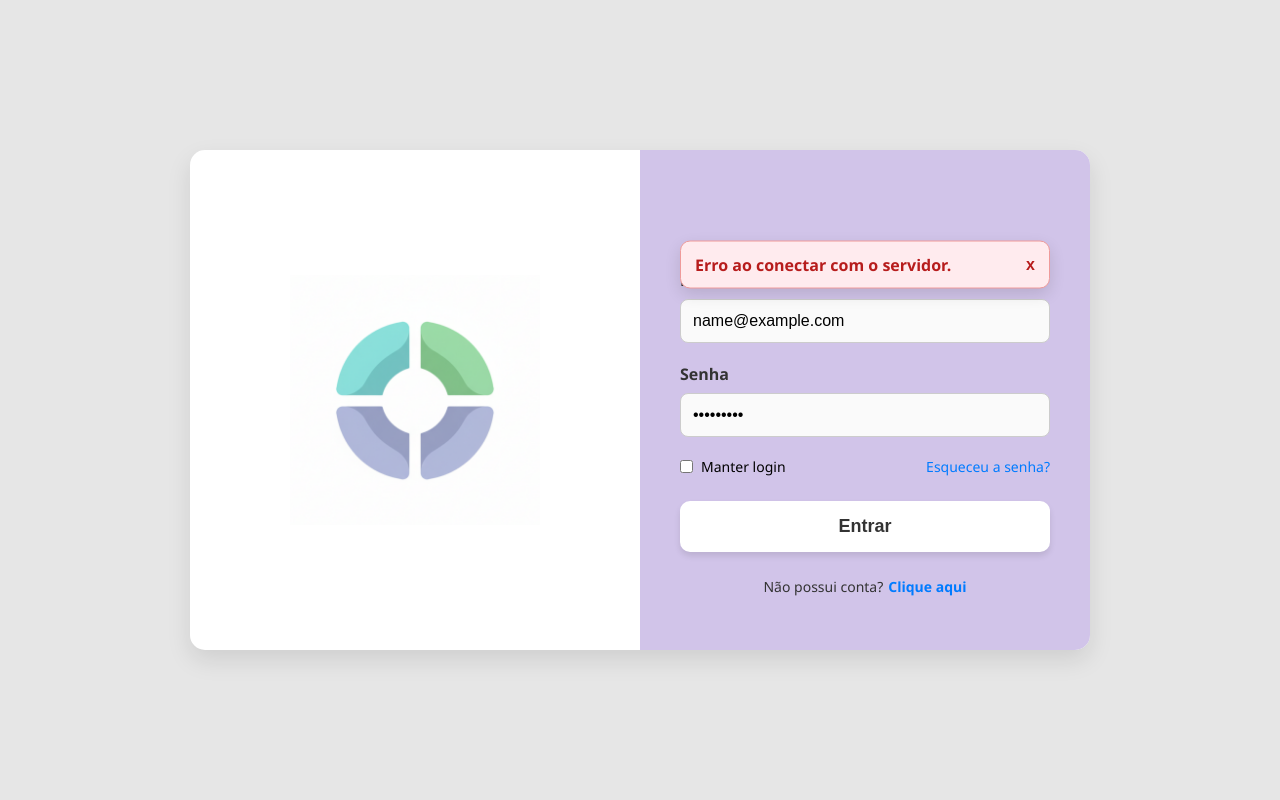
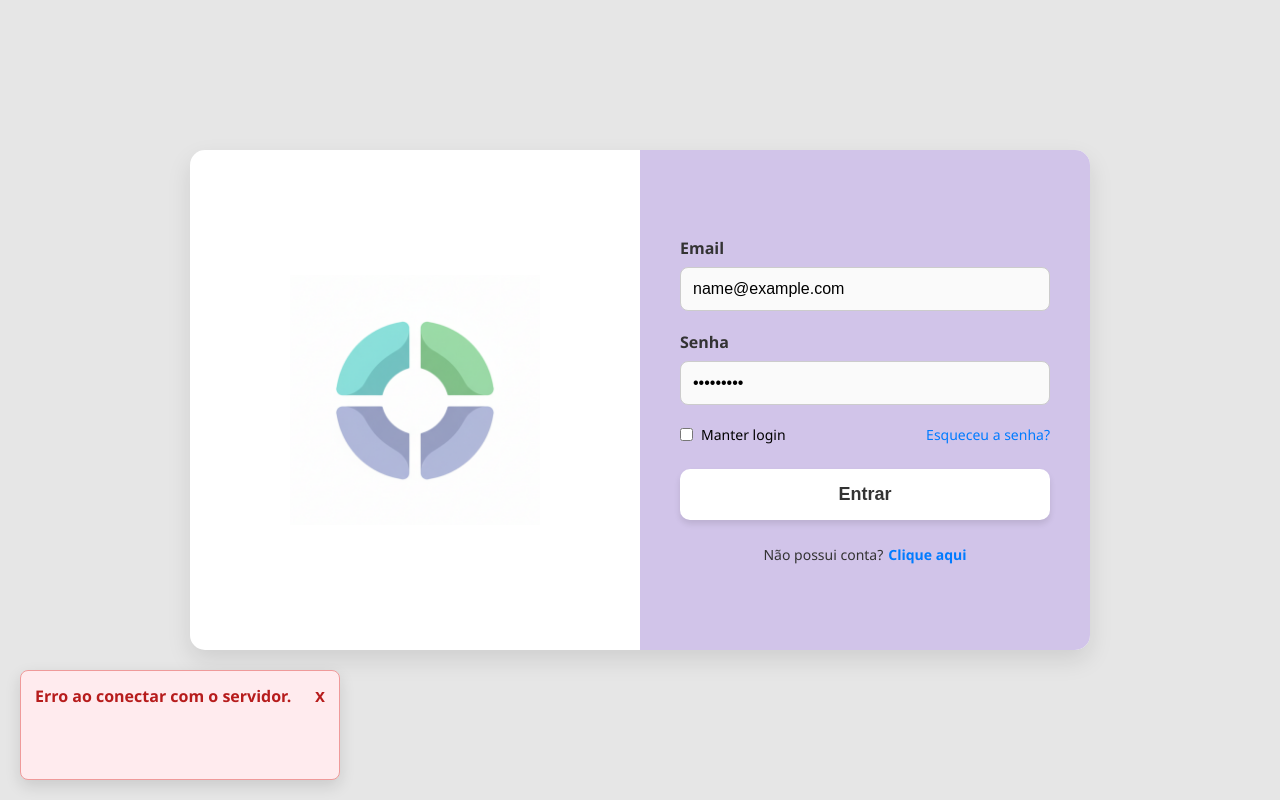
Before and after one commit to viictorpaes/Capacita-Mais, a React (Vite) app in the folder FrontEnd/Capacita-Front/: page /login in a window 1280 px wide. Both pictures are taken after typing "name@example.com", "Sample123" into the empty fields and a click on the button "Entrar". Built offline with nearby package versions, Linux system fonts and the light colour scheme; no server answers.

Commit message:
feat: refatorar componente Toast para melhorar a lógica de fechamento e animações

```diff
--- a/FrontEnd/Capacita-Front/src/components/Toast.css
+++ b/FrontEnd/Capacita-Front/src/components/Toast.css
@@ -1,16 +1,27 @@
 .cp-toast {
-  position: sticky;
-  top: 90px;
-  z-index: 120;
-  margin-bottom: 16px;
-  padding: 12px 14px;
-  border-radius: 10px;
+  position: fixed;
+  left: 20px;
+  bottom: 20px;
+  z-index: 9999;
+  width: 320px;
+  max-width: calc(100vw - 40px);
+  min-height: 110px;
+  padding: 14px;
+  border-radius: 8px;
   display: flex;
   justify-content: space-between;
-  align-items: center;
+  align-items: flex-start;
   gap: 12px;
   font-weight: 600;
   box-shadow: 0 6px 16px rgba(0, 0, 0, 0.12);
+}
+
+.cp-toast-entering {
+  animation: cp-toast-enter 220ms ease-out;
+}
+
+.cp-toast-leaving {
+  animation: cp-toast-leave 180ms ease-in forwards;
 }
 
 .cp-toast-success {
@@ -30,6 +41,44 @@
   background: transparent;
   color: inherit;
   cursor: pointer;
-  font-size: 16px;
+  font-size: 18px;
   font-weight: bold;
+  line-height: 1;
+  padding: 0;
+  margin-top: 2px;
 }
+
+@keyframes cp-toast-enter {
+  from {
+    opacity: 0;
+    transform: translateY(14px) scale(0.98);
+  }
+
+  to {
+    opacity: 1;
+    transform: translateY(0) scale(1);
+  }
+}
+
+@keyframes cp-toast-leave {
+  from {
+    opacity: 1;
+    transform: translateY(0) scale(1);
+  }
+
+  to {
+    opacity: 0;
+    transform: translateY(12px) scale(0.98);
+  }
+}
+
+@media (prefers-reduced-motion: reduce) {
+  .cp-toast {
+    animation: none;
+  }
+
+  .cp-toast-entering,
+  .cp-toast-leaving {
+    animation: none;
+  }
+}
--- a/FrontEnd/Capacita-Front/src/components/Toast.jsx
+++ b/FrontEnd/Capacita-Front/src/components/Toast.jsx
@@ -1,26 +1,53 @@
-import { useEffect } from 'react';
+import { useEffect, useRef, useState } from 'react';
 import './Toast.css';
 
 export function Toast({ message, type = 'success', onClose, autoCloseMs = 3500 }) {
+  const [isLeaving, setIsLeaving] = useState(false);
+  const closeTimerRef = useRef(null);
+
+  const handleClose = () => {
+    if (!message || isLeaving) return;
+
+    setIsLeaving(true);
+    closeTimerRef.current = setTimeout(() => {
+      onClose?.();
+      setIsLeaving(false);
+    }, 180);
+  };
+
   useEffect(() => {
     if (!message) return undefined;
 
     const timer = setTimeout(() => {
-      onClose?.();
+      handleClose();
     }, autoCloseMs);
 
     return () => clearTimeout(timer);
-  }, [message, autoCloseMs, onClose]);
+  }, [message, autoCloseMs]);
+
+  useEffect(() => {
+    if (!message) {
+      setIsLeaving(false);
+    }
+  }, [message]);
+
+  useEffect(() => {
+    return () => {
+      if (closeTimerRef.current) {
+        clearTimeout(closeTimerRef.current);
+      }
+    };
+  }, []);
 
   if (!message) return null;
 
   return (
-    <div className={`cp-toast ${type === 'error' ? 'cp-toast-error' : 'cp-toast-success'}`}>
+    <div className={`cp-toast ${type === 'error' ? 'cp-toast-error' : 'cp-toast-success'} ${isLeaving ? 'cp-toast-leaving' : 'cp-toast-entering'}`}>
       <span>{message}</span>
       <button
         className="cp-toast-close"
         type="button"
-        onClick={onClose}
+        onClick={handleClose}
         aria-label="Fechar aviso"
       >
         x
```
